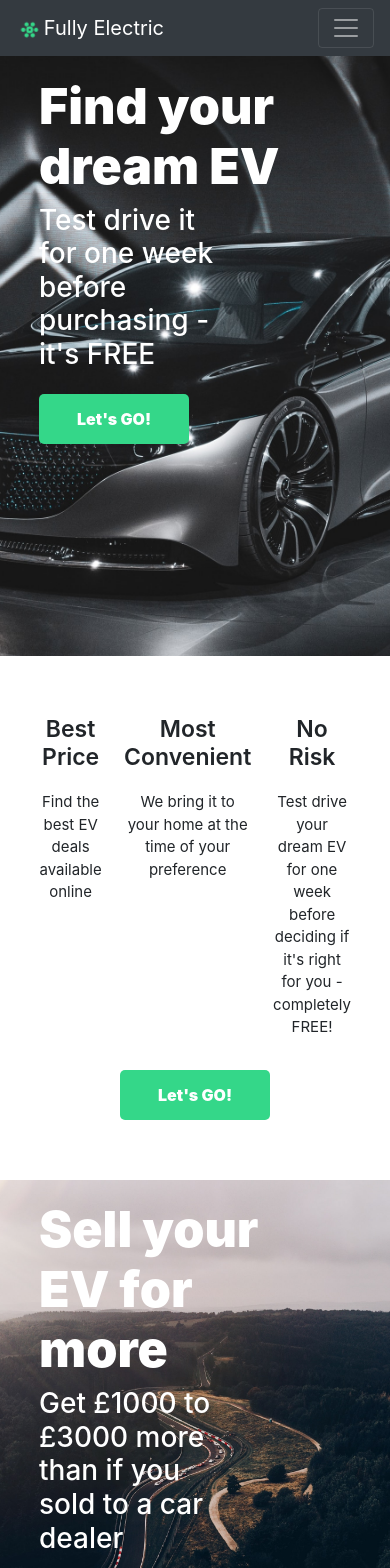
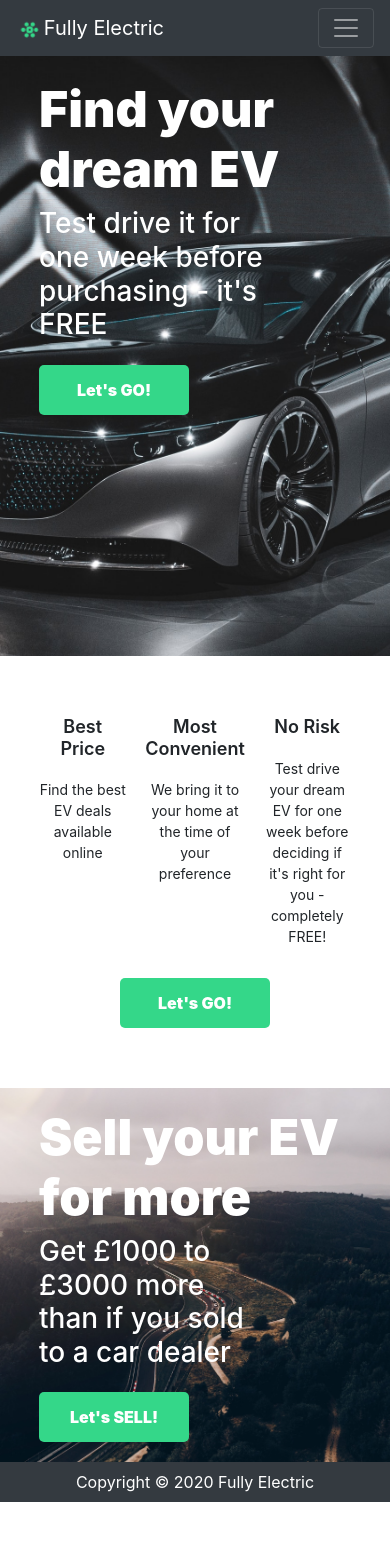
Before and after one commit to goncalog/fully-electric, a React (Create React App) app in the folder fully-electric-frontend/: page / in a window 390 px wide. Shown: the top 1568 px of the page. After the commit the page ends 1502 px from the top, so only its background shows below. Built offline with nearby package versions, Linux system fonts and the light colour scheme.

Commit message:
Add responsive layout below 1000px to Home React component

```diff
--- a/fully-electric-frontend/src/css/Home.css
+++ b/fully-electric-frontend/src/css/Home.css
@@ -87,3 +87,34 @@
         padding: 5% 27% 5% 10%;
     }
 }
+
+/* Responsive layout - when the screen is less than 1000px wide */
+@media screen and (max-width: 1000px) {
+    .headline-container {
+        padding: 6% 15% 0 10%;
+    }
+
+    .secondary-headline {
+        padding-right: 17%;
+    }
+
+    .benefits {
+        column-gap: 6%;
+    }
+
+    .benefit-title {
+        font-size: 18px;
+    }
+
+    .benefit-text {
+        font-size: 14px;
+    }
+
+    .seller-container {
+        padding: 5% 10% 5% 10%;
+    }
+
+    .seller-container .secondary-headline {
+        padding-right: 27%;
+    }
+}
```
